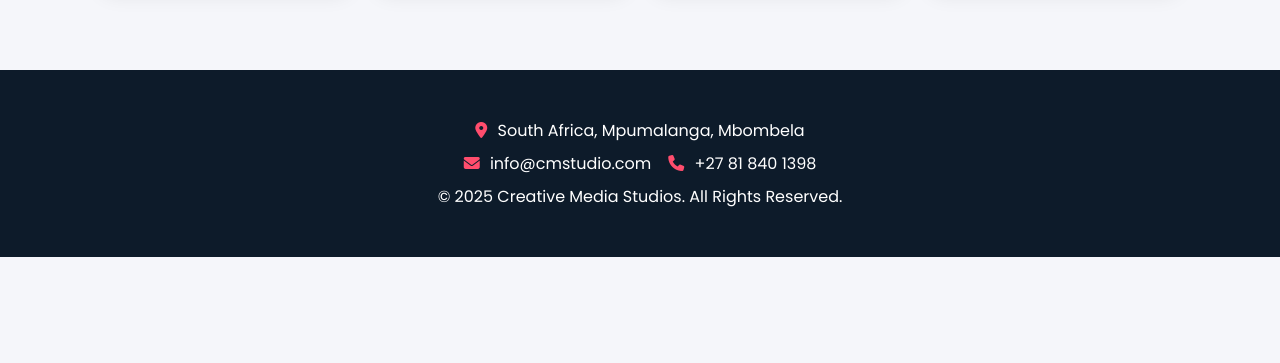
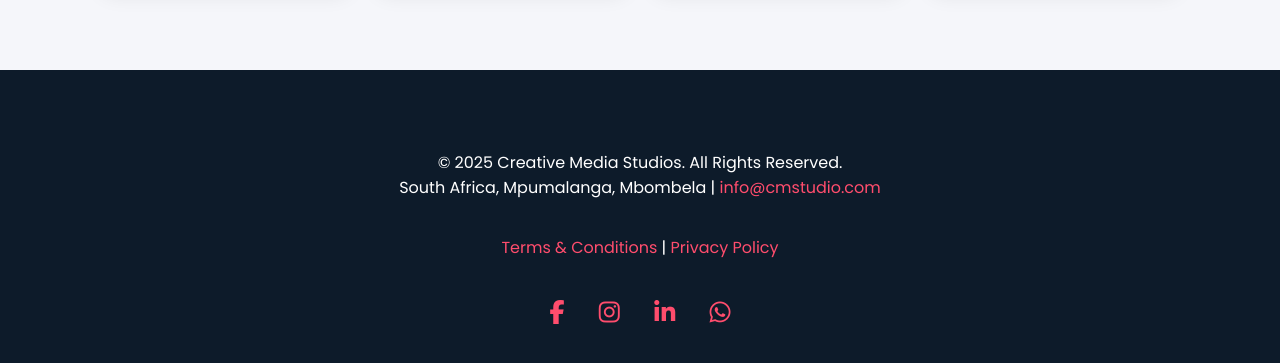
Before and after one commit to cmstudios12/cms, a plain HTML site: page portfolio.html in a window 1280 px wide. Shown: the part 701-1064 px from the top of the page. Before the commit the page ends 958 px from the top, so only its background shows below. Drawn offline with Linux system fonts and the light colour scheme.

Commit message:
Update portfolio.html

```diff
--- a/portfolio.html
+++ b/portfolio.html
@@ -317,21 +317,51 @@
             color: #ff4d6d;
         }
 
-        /* Footer */
         footer {
             background: #0d1b2a;
             color: #fff;
-            padding: 40px 60px;
+            padding: 80px 20px;
             text-align: center;
+            font-size: 1rem;
+            position: relative;
+            z-index: 1;
         }
 
-        footer p {
-            margin: 8px 0;
+        .footer-container {
+            max-width: 1200px;
+            margin: 0 auto;
+            display: flex;
+            flex-direction: column;
+            gap: 25px;
+            align-items: center;
         }
 
-        footer i {
+        .footer-info a,
+        .footer-links a {
             color: #ff4d6d;
-            margin-right: 6px;
+            text-decoration: none;
+            transition: color 0.3s;
+        }
+
+        .footer-info a:hover,
+        .footer-links a:hover {
+            color: #ff1a57;
+        }
+
+        .footer-links {
+            margin: 10px 0;
+        }
+
+        .footer-social a {
+            margin: 0 15px;
+            font-size: 1.5rem;
+            color: #ff4d6d;
+            transition: transform 0.3s, color 0.3s;
+        }
+
+        .footer-social a:hover {
+            transform: scale(1.2);
+            color: #ff1a57;
         }
 
         @media(max-width:980px) {
@@ -458,12 +488,31 @@
         </div>
     </div>
 
-    <!-- Footer -->
-    <footer>
-        <p><i class="fas fa-map-marker-alt"></i> South Africa, Mpumalanga, Mbombela</p>
-        <p><i class="fas fa-envelope"></i> info@cmstudio.com &nbsp;&nbsp; <i class="fas fa-phone"></i> +27 81 840 1398
-        </p>
-        <p>© 2025 Creative Media Studios. All Rights Reserved.</p>
+    <!-- FOOTER -->
+    <footer id="contact">
+        <div class="footer-container">
+            <!-- Company Info -->
+            <div class="footer-info">
+                <p>© 2025 Creative Media Studios. All Rights Reserved.</p>
+                <p>South Africa, Mpumalanga, Mbombela | <a href="mailto:info@cmstudio.com">info@cmstudio.com</a></p>
+            </div>
+
+            <!-- Footer Links -->
+            <div class="footer-links">
+                <a href="terms.html">Terms & Conditions</a> |
+                <a href="privacy.html">Privacy Policy</a>
+            </div>
+
+            <!-- Social Media -->
+            <div class="footer-social">
+                <a href="https://www.facebook.com/share/1EvE83peGC/?mibextid=wwXIfr" aria-label="Facebook"><i
+                        class="fab fa-facebook-f"></i></a>
+                <a href="https://www.instagram.com/@n.t.a.n.d.o.e" aria-label="Instagram"><i
+                        class="fab fa-instagram"></i></a>
+                <a href="#" aria-label="LinkedIn"><i class="fab fa-linkedin-in"></i></a>
+                <a href="https://wa.me/27818401398" aria-label="WhatsApp"><i class="fab fa-whatsapp"></i></a>
+            </div>
+        </div>
     </footer>
 
     <!-- Scripts -->
```
